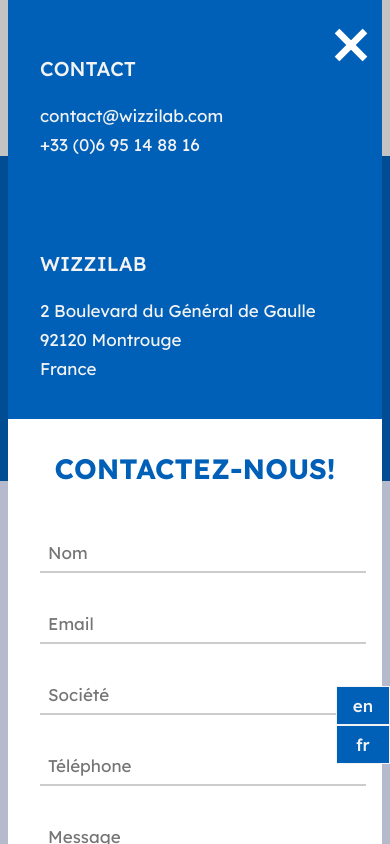
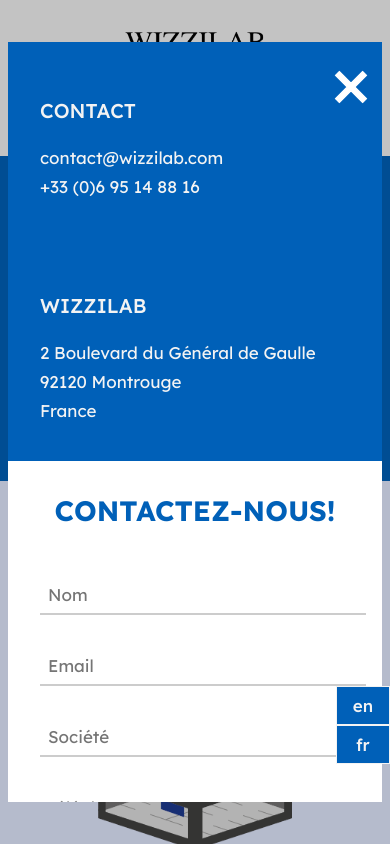
Before and after one commit to Laurading/wizzilab-website, a Next.js app: page / in a window 390 px wide. Both pictures are taken after a click on the link "Contact". Shown: the top 844 px of the page. Built offline with nearby package versions, Linux system fonts and the light colour scheme.

Commit message:
contact responsive fix

```diff
--- a/styles/popup.scss
+++ b/styles/popup.scss
@@ -15,6 +15,7 @@
 .popup-inner {
     position: relative;
     width: 100%;
+    max-height: 90vh;
     max-width: var(--sectionWidth);
     background-color: white;
     overflow : auto;
--- a/styles/responsive.scss
+++ b/styles/responsive.scss
@@ -179,8 +179,4 @@
     font-size: 20px;
   }
 
-  .popup {
-    align-items: initial;
-  }
-
 }
```
